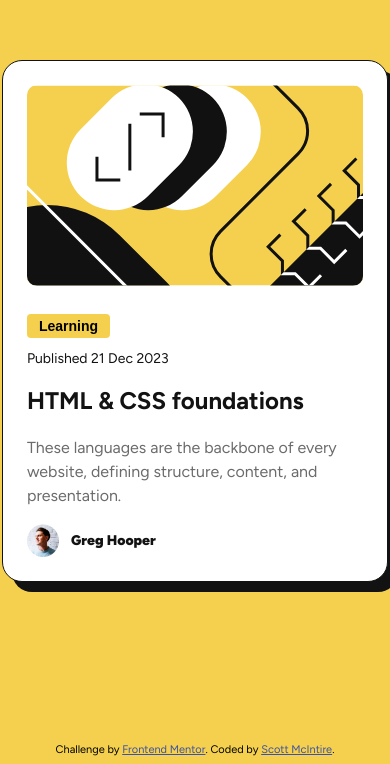
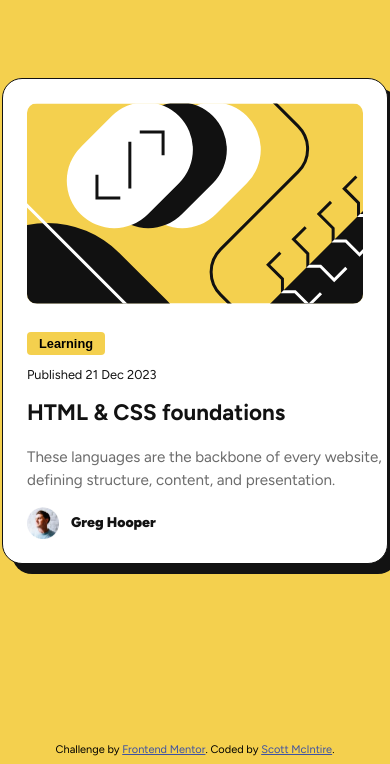
Before and after one commit to ldg/blog-preview-card-main, a plain HTML site: page index.html in a window 390 px wide. Shown: the part 109-873 px from the top of the page. Drawn offline with Linux system fonts and the light colour scheme.

Commit message:
updates to responsive typography

```diff
--- a/scss/style.scss
+++ b/scss/style.scss
@@ -51,7 +51,7 @@ body {
 		padding-block: 4px;
 		padding-inline: 12px;
 		margin-left: u.rem(24);
-		font-size: u.rem(12);
+		font-size: clamp(12px, 0.8rem, 14px);
 		font-weight: 900;
 		cursor: pointer;
 		transition: background-color 0.3s ease-in-out, color 0.3s ease-in-out;
@@ -60,27 +60,19 @@ body {
 			background-color: var(--gray-950);
 			color: var(--white);
 		}
-		@media (min-width: 376px) {
-			font-size: u.rem(14);
-		}
 	}
 
 	.card__meta {
-		font-size: u.rem(12);
+		font-size: clamp(12px, 0.8rem, 14px);
 		margin-top: u.rem(12);
 		margin-left: u.rem(24);
-		@media (min-width: 376px) {
-			font-size: u.rem(14);
-		}
 	}
 
 	.card__heading {
 		margin-left: u.rem(24);
-		font-size: u.rem(20);
+		font-size: clamp(20px, 1.4rem, 24px);
 		line-height: 1.2;
-		@media (min-width: 376px) {
-			font-size: u.rem(24);
-		}
+
 		a {
 			text-decoration: none;
 			color: var(--gray-950);
@@ -95,11 +87,8 @@ body {
 	.card__content {
 		margin-left: u.rem(24);
 		color: var(--gray-500);
-		font-size: u.rem(14);
+		font-size: clamp(14px, 0.95rem, 16px);
 		line-height: 1.5;
-		@media (min-width: 376px) {
-			font-size: u.rem(16);
-		}
 	}
 
 	.card__footer {
```
Also changed, not shown: css/style.css, 1 other file.
